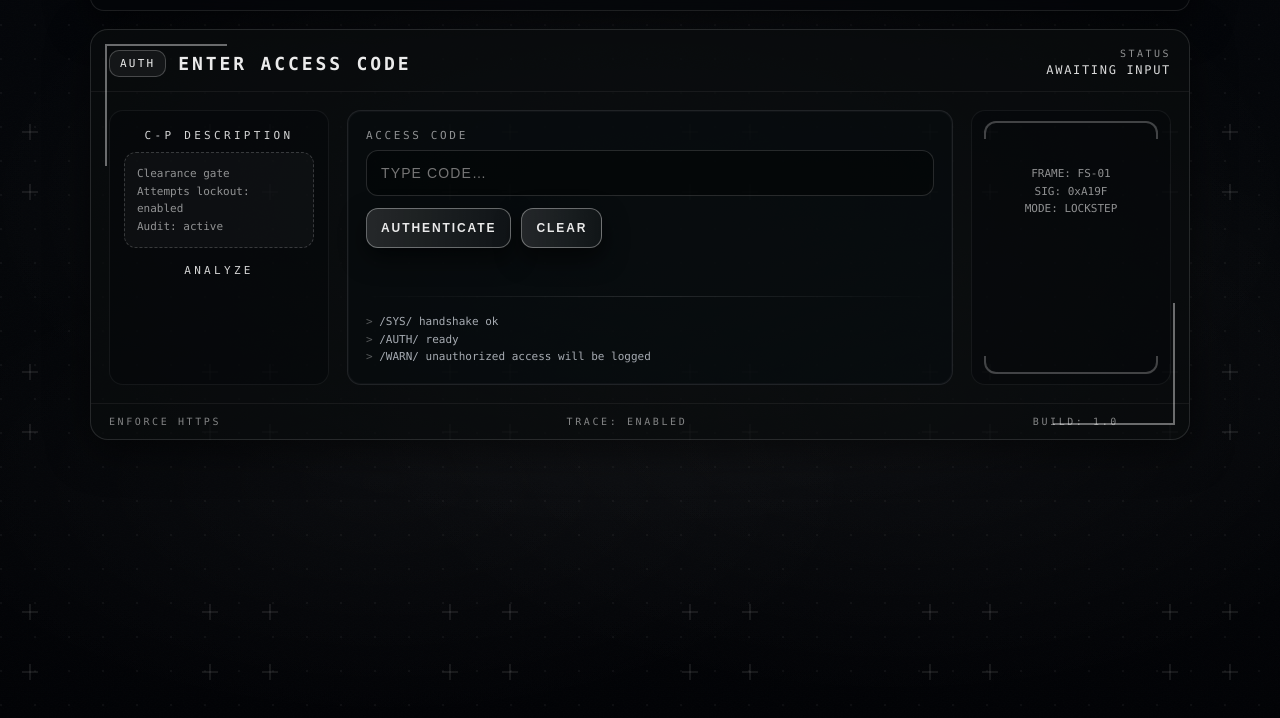
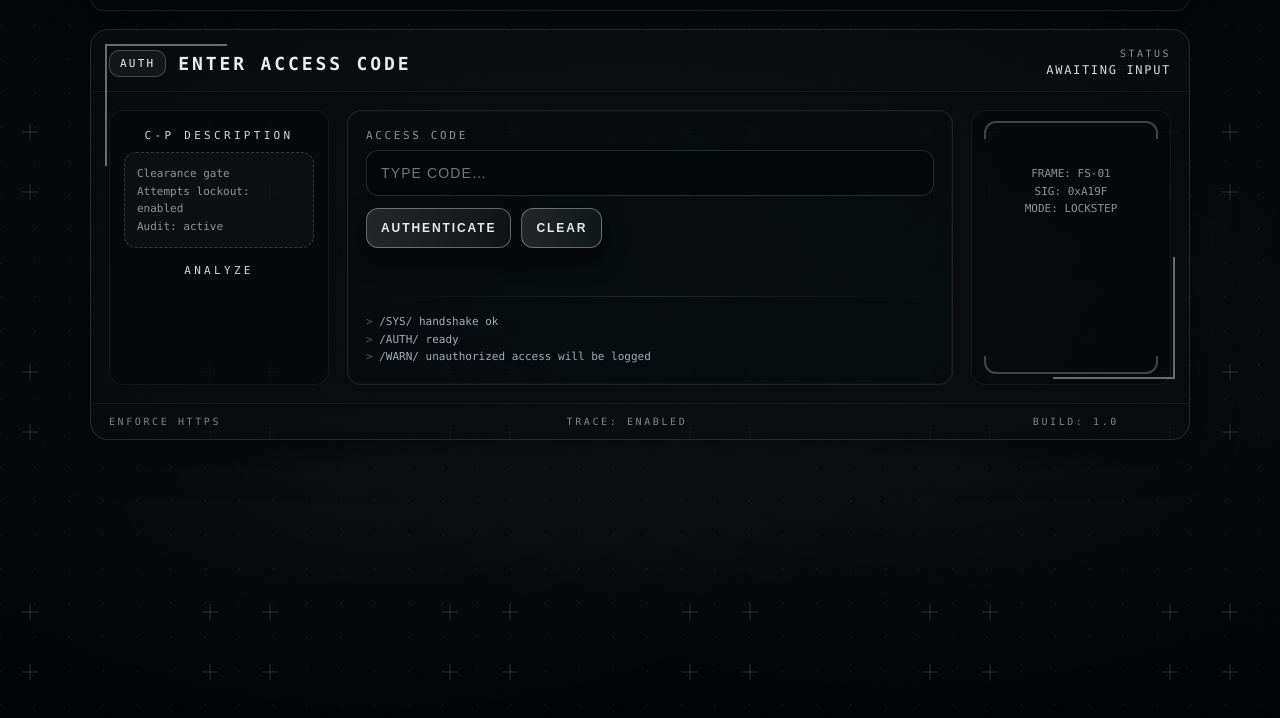
Before and after one commit to EmpireONYX/Terminal, a plain HTML site: page index.html in a window 1280 px wide. Shown: the part 78-796 px from the top of the page. Drawn offline with Linux system fonts and the light colour scheme.

Commit message:
Update style.css

```diff
--- a/style.css
+++ b/style.css
@@ -149,7 +149,7 @@ body{
   border-right:none; border-bottom:none;
 }
 .frame::after{
-  bottom:14px; right:14px;
+  bottom:60px; right:14px;
   border-left:none; border-top:none;
 }
 
```
